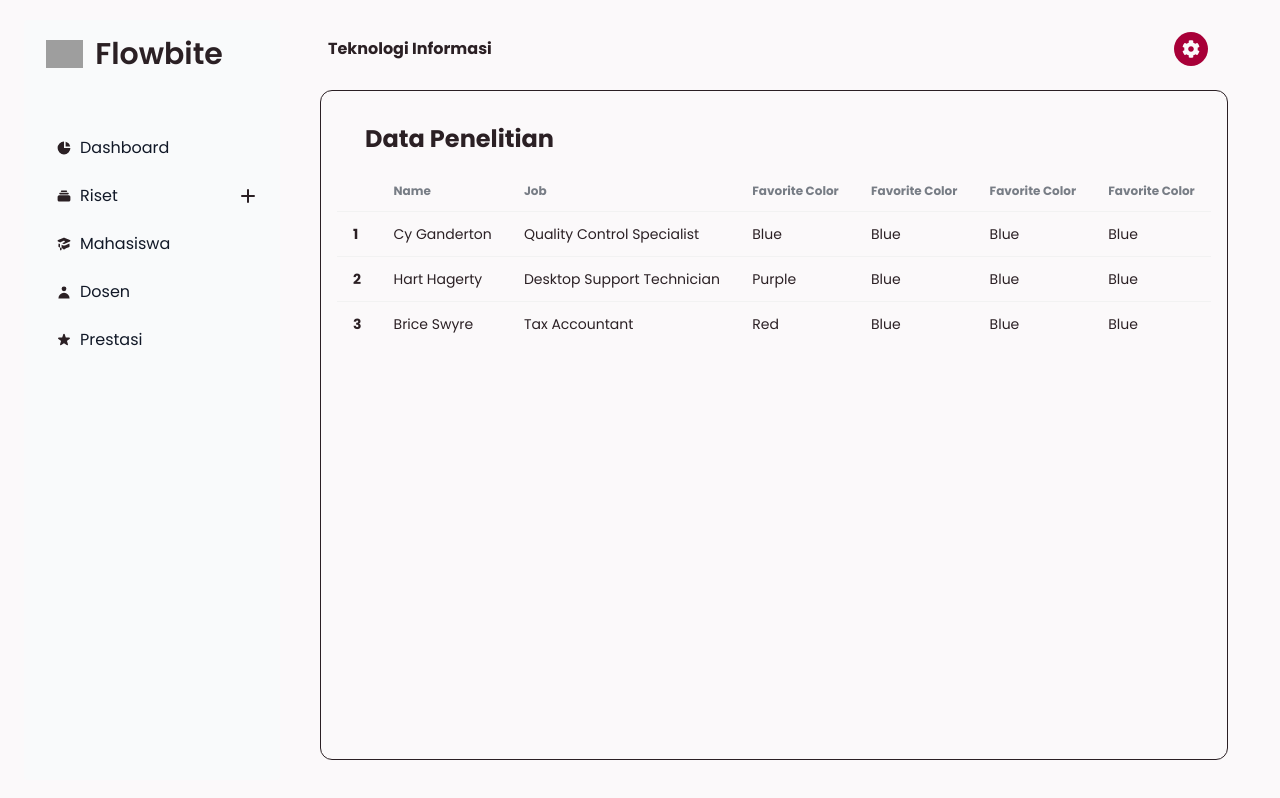
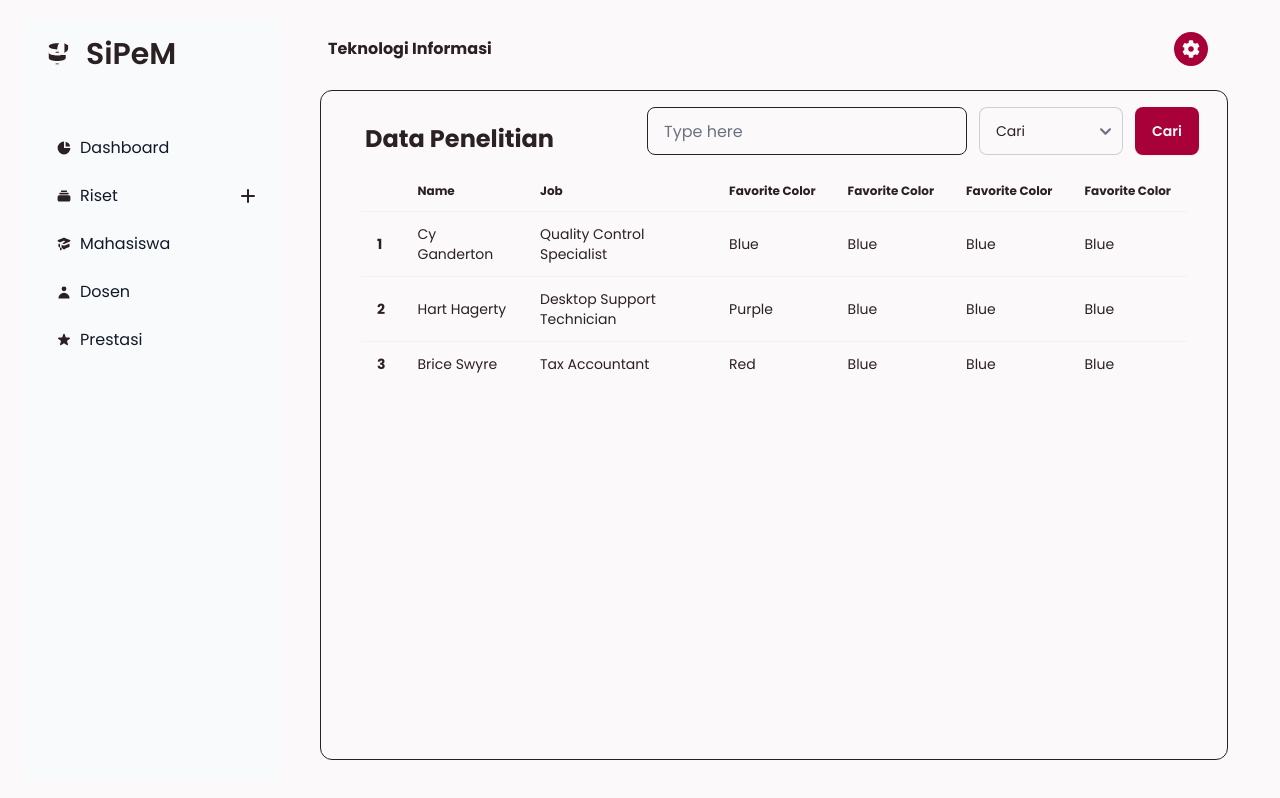
Before and after one commit to zumarnf/website_spm_project, a React (Vite) app: page /penelitian in a window 1280 px wide. Built offline with nearby package versions, Linux system fonts and the light colour scheme; grey boxes are pictures that could not be loaded.

Commit message:
updateprogress_penelitian_3

```diff
--- a/src/components/FormLogin.jsx
+++ b/src/components/FormLogin.jsx
@@ -5,7 +5,9 @@ const FormLogin = () => {
     <>
       <div>
         <div>
-          <h1 className="text-3xl font-extrabold mb-7 text-blckprmy">Login</h1>
+          <h1 className="text-3xl font-extrabold mb-7 text-blckprmy">
+            Login SiPeM
+          </h1>
         </div>
         <label className="input flex items-center gap-2 mb-7 border border-blckprmy bg-whtprmy">
           <svg
--- a/src/components/TablePen.jsx
+++ b/src/components/TablePen.jsx
@@ -1,6 +1,8 @@
 import React from "react";
 import ContainerProfile from "./ContainerProfile";
 import MenuModal from "./modal/MenuModal";
+import BtnSearchPen from "./button/BtnSearchPen";
+import SelectPen from "./button/SelectPen";
 
 const TablePen = () => {
   return (
@@ -9,16 +11,27 @@ const TablePen = () => {
         <ContainerProfile />
         <MenuModal />
         <div className="h-full w-full border border-blckprmy rounded-xl p-4">
-          <div className="px-7 py-4">
-            <h1 className="text-2xl font-bold text-blckprmy">
-              Data Penelitian
-            </h1>
+          <div className="flex justify-between">
+            <div className="px-7 py-4">
+              <h1 className="text-2xl font-bold text-blckprmy">
+                Data Penelitian
+              </h1>
+            </div>
+            <div className="flex flex-row gap-3 pr-3">
+              <input
+                type="text"
+                placeholder="Type here"
+                className="input input-bordered border-blckprmy bg-whtprmy w-full max-w-xs"
+              />
+              <SelectPen />
+              <BtnSearchPen />
+            </div>
           </div>
-          <div>
-            <div className="overflow-x-auto text-blckprmy">
-              <table className="table">
+          <div className="bg-whtprmy px-6">
+            <div className="overflow-x-auto text-blckprmy bg-whtprmy">
+              <table className="table table-pin-rows-whtprmy ">
                 {/* head */}
-                <thead>
+                <thead className="bg-whtprmy text-blckprmy">
                   <tr>
                     <th></th>
                     <th>Name</th>
--- /dev/null
+++ b/src/components/button/BtnSearchPen.jsx
@@ -0,0 +1,13 @@
+import React from "react";
+
+const BtnSearchPen = () => {
+  return (
+    <>
+      <button className="btn bg-rdprmy text-whtprmy border-none w-16">
+        Cari
+      </button>
+    </>
+  );
+};
+
+export default BtnSearchPen;
--- /dev/null
+++ b/src/components/button/SelectPen.jsx
@@ -0,0 +1,19 @@
+import React from "react";
+
+const SelectPen = () => {
+  return (
+    <>
+      <div>
+        <select className="select select-bordered w-36 bg-whtprmy text-blckprmy">
+          <option disabled selected>
+            Cari
+          </option>
+          <option>Han Solo</option>
+          <option>Greedo</option>
+        </select>
+      </div>
+    </>
+  );
+};
+
+export default SelectPen;
--- a/src/components/layout/SidebarMen.jsx
+++ b/src/components/layout/SidebarMen.jsx
@@ -10,7 +10,7 @@ import {
   HiOutlinePlusSm,
   HiStar,
 } from "react-icons/hi";
-import shieldDatabase from "../assets/shield-database.svg";
+import shieldDatabase from "/src/assets/shield-database.svg";
 
 const SidebarMen = () => {
   return (
@@ -24,7 +24,7 @@ const SidebarMen = () => {
           imgAlt="Flowbite logo"
           className="pb-9"
         >
-          <div className="text-blckprmy text-3xl">Flowbite</div>
+          <div className="text-blckprmy text-3xl">SiPeM</div>
         </Sidebar.Logo>
         <Sidebar.Items>
           <Sidebar.ItemGroup>
--- a/src/pages/HomeMenu.jsx
+++ b/src/pages/HomeMenu.jsx
@@ -1,5 +1,5 @@
 import Dasboard from "../components/Dasboard";
-import SidebarMen from "../components/SidebarMen";
+import SidebarMen from "../components/layout/SidebarMen";
 
 const HomeMenu = () => {
   return (
```
